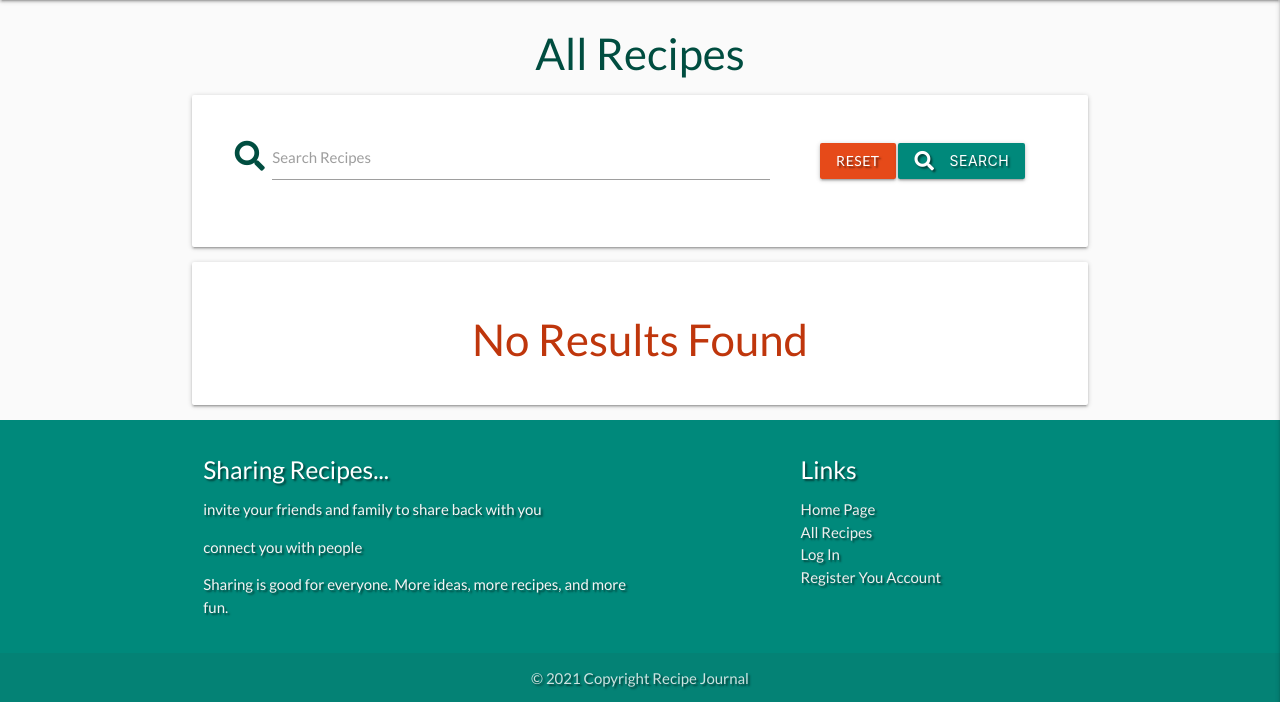
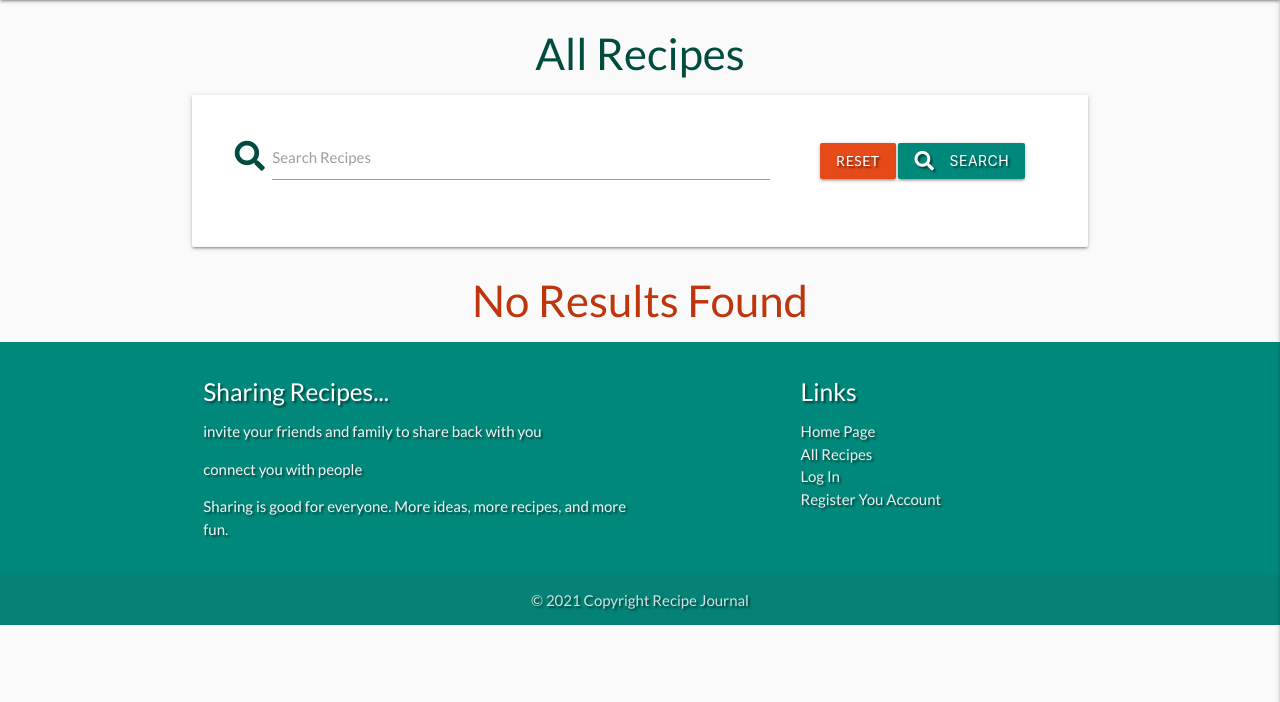
Before and after one commit to oksanaokhten/recipe-journal, a Flask app: page /search in a window 1280 px wide. Shown: the part 64-766 px from the top of the page. Run offline with Flask 2, Linux system fonts and the light colour scheme; data that the repository does not hold is empty; some libraries are stand-ins or nearby versions.

Commit message:
Remove panel card from all recipes page

```diff
--- a/templates/recipes.html
+++ b/templates/recipes.html
@@ -22,7 +22,7 @@
         </form>
     </div>
 
-    <div class="card-panel">
+
     {% if recipes|length > 0 %}
         <div class="row">
             {% for recipe in recipes %}
@@ -50,6 +50,6 @@
     {% else %}
         <h3 class="deep-orange-text text-darken-4 center-align">No Results Found</h3>
     {% endif %}
-    </div>
+
 
 {% endblock %}
```
Lines whose indentation alone changed are shown as unchanged.
